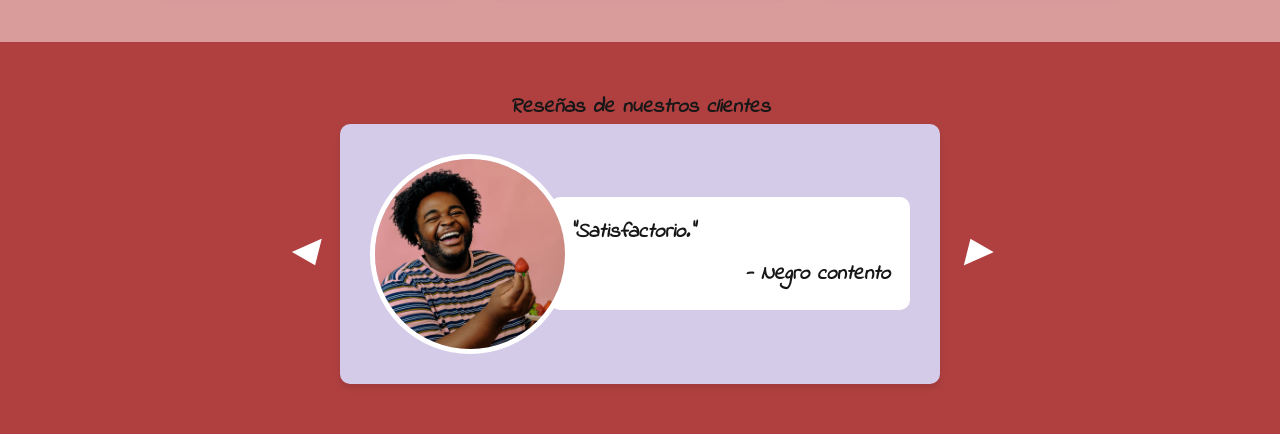
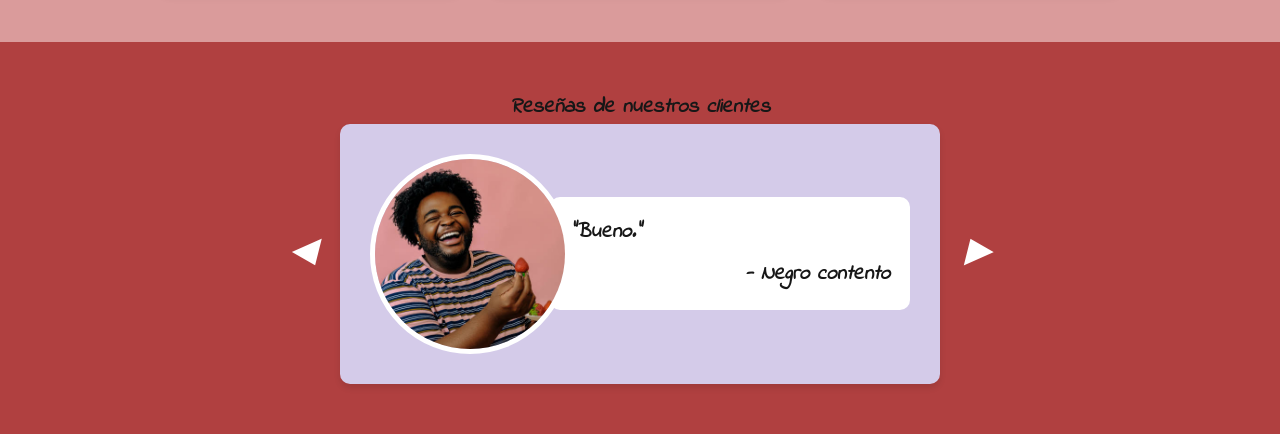
Before and after one commit to Luuqete/fruterina, a Next.js app: page / in a window 1280 px wide. Shown: the part 1000-1434 px from the top of the page. Built offline with nearby package versions, Linux system fonts and the light colour scheme.

Commit message:
Mejoradas las tarjetas de reseñas para que se vean ''Bien'' en celular

```diff
--- a/src/app/globals.css
+++ b/src/app/globals.css
@@ -165,7 +165,7 @@ body {
   display: flex;
   align-items: center;
   background: rgb(212, 203, 233);
-  padding: 30px;
+  padding: 20px;
   border-radius: 10px;
   box-shadow: 0px 4px 6px rgba(0, 0, 0, 0.1);
   width: 100%;
@@ -173,6 +173,9 @@ body {
   position: relative;
   overflow: hidden;
   transition: transform 0.5s ease-in-out, opacity 0.5s ease-in-out;
+  flex-wrap: wrap;
+  justify-content: center;
+  flex-direction: row;
 }
 
 /* Contenedor de la imagen */
@@ -184,8 +187,8 @@ body {
 
 /* Imagen del cliente */
 .review-image {
-  width: 200px;
-  height: 200px;
+  width: 150px;
+  height: 150px;
   border-radius: 50%;
   object-fit: cover;
   border: 5px solid white;
@@ -193,9 +196,11 @@ body {
 
 /* Texto de la reseña */
 .review-text {
+  width: 150px;
   background: rgb(255, 255, 255);
+  margin-top: -80px;
   padding: 20px;
-  margin-left: -20px;
+  padding-top: 90px;
   border-radius: 10px;
   text-align: left;
   flex: 1;
@@ -266,3 +271,72 @@ body {
   text-align: center;
   padding: 20px;
 }
+
+@media only screen and (min-width: 600px){
+  .reviews {
+    background-color: #b04040;
+    padding: 50px 20px;
+    text-align: center;
+  }
+
+  .reviews-container {
+    display: flex;
+    align-items: center;
+    justify-content: center;
+    gap: 25px;
+    max-width: 800px;
+    margin: auto;
+    position: relative;
+  }
+
+  /* Tarjeta de la reseña */
+  .review-card {
+    display: flex;
+    align-items: center;
+    background: rgb(212, 203, 233);
+    padding: 30px;
+    border-radius: 10px;
+    box-shadow: 0px 4px 6px rgba(0, 0, 0, 0.1);
+    width: 100%;
+    max-width: 600px;
+    position: relative;
+    overflow: hidden;
+    transition: transform 0.5s ease-in-out, opacity 0.5s ease-in-out;
+  }
+
+  /* Contenedor de la imagen */
+  .review-image-container {
+    position: relative;
+    z-index: 2;
+    flex-shrink: 0;
+  }
+
+  /* Imagen del cliente */
+  .review-image {
+    width: 200px;
+    height: 200px;
+    border-radius: 50%;
+    object-fit: cover;
+    border: 5px solid white;
+  }
+
+  /* Texto de la reseña */
+  .review-text {
+    margin-top: 0;
+    background: rgb(255, 255, 255);
+    padding: 20px;
+    margin-left: -20px;
+    border-radius: 10px;
+    text-align: left;
+    flex: 1;
+    position: relative;
+    z-index: 1;
+  }
+
+  /* Autor */
+  .review-author {
+    font-weight: bold;
+    text-align: right;
+    margin-top: 10px;
+  }
+}
--- a/src/app/page.tsx
+++ b/src/app/page.tsx
@@ -5,7 +5,7 @@ import Image from "next/image";
 //TEXTO E IMAGENES DE LAS REVIEWS
 const reviews = [
   {
-    text: "Satisfactorio.",
+    text: "Bueno.",
     author: "Negro contento",
     img: "/cliente1.jpg",
   },
```
